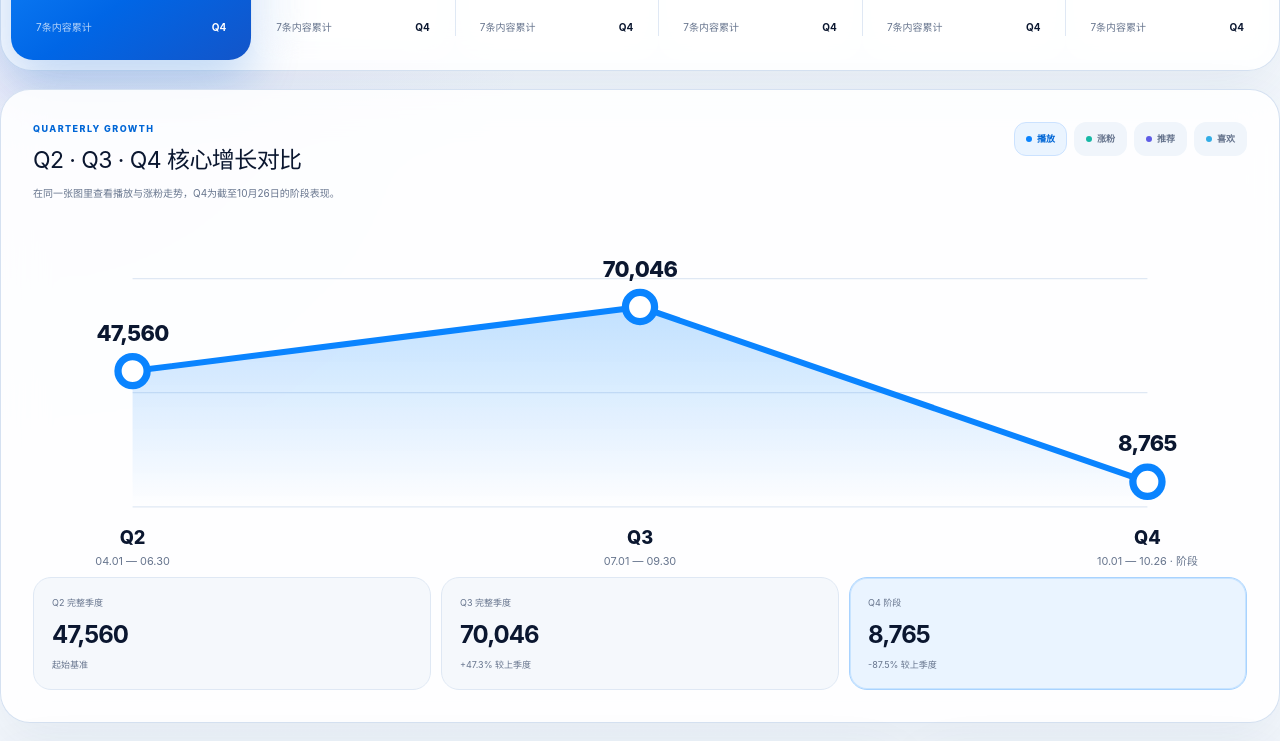
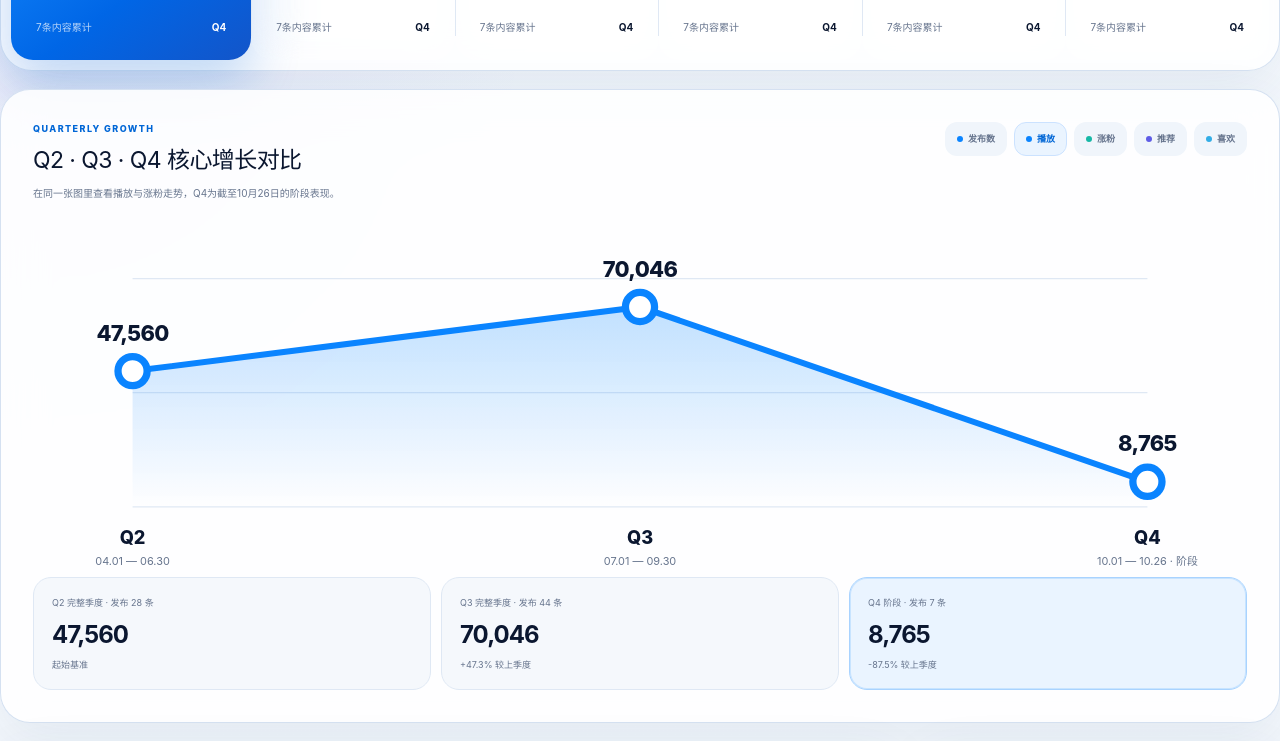
Before and after one commit to emilyuuu88/wechat-video-dashboard, a Next.js app: page / in a window 1280 px wide. Shown: the part 560-1301 px from the top of the page. Built offline with nearby package versions, Linux system fonts and the light colour scheme.

Commit message:
Add quarterly publishing volume comparison

```diff
--- a/app/page.tsx
+++ b/app/page.tsx
@@ -6,7 +6,12 @@ import { contentData } from "./content/content-data";
 
 type RangeKey = "Q2" | "Q3" | "Q4";
 type MetricKey = Exclude<keyof DailyMetric, "date">;
-type ComparisonMetric = "plays" | "follows" | "recommends" | "likes";
+type ComparisonMetric = "contents" | "plays" | "follows" | "recommends" | "likes";
+type QuarterComparisonItem = {
+  quarter: RangeKey;
+  period: string;
+  values: Record<MetricKey, number> & { contents: number };
+};
 
 const quarterRanges: Record<RangeKey, { start: string; end: string; period: string }> = {
   Q2: { start: "2026-04-01", end: "2026-06-30", period: "04.01 — 06.30" },
@@ -48,6 +53,14 @@ const metricMeta: Record<
   comments: { label: "评论", short: "评", color: "var(--red)" },
   shares: { label: "分享", short: "享", color: "var(--gold)" },
   follows: { label: "关注", short: "关", color: "var(--green)" },
+};
+
+const comparisonMeta: Record<ComparisonMetric, { label: string; color: string }> = {
+  contents: { label: "发布数", color: "#0a84ff" },
+  plays: { label: "播放", color: "var(--orange)" },
+  follows: { label: "涨粉", color: "var(--green)" },
+  recommends: { label: "推荐", color: "var(--purple)" },
+  likes: { label: "喜欢", color: "var(--blue)" },
 };
 
 const metricOrder: MetricKey[] = [
@@ -164,7 +177,7 @@ function QuarterComparisonChart({
   data,
   metric,
 }: {
-  data: Array<{ quarter: RangeKey; period: string; values: Record<MetricKey, number> }>;
+  data: QuarterComparisonItem[];
   metric: ComparisonMetric;
 }) {
   const width = 1000;
@@ -186,11 +199,11 @@ function QuarterComparisonChart({
   const area = `${line} L${points.at(-1)!.x},${top + plotH} L${points[0].x},${top + plotH} Z`;
 
   return (
-    <svg className="quarter-compare-chart" viewBox={`0 0 ${width} ${height}`} role="img" aria-label={`Q2至Q4${metricMeta[metric].label}对比折线图`}>
+    <svg className="quarter-compare-chart" viewBox={`0 0 ${width} ${height}`} role="img" aria-label={`Q2至Q4${comparisonMeta[metric].label}对比折线图`}>
       <defs>
         <linearGradient id="quarterArea" x1="0" y1="0" x2="0" y2="1">
-          <stop offset="0%" stopColor={metricMeta[metric].color} stopOpacity="0.25" />
-          <stop offset="100%" stopColor={metricMeta[metric].color} stopOpacity="0" />
+          <stop offset="0%" stopColor={comparisonMeta[metric].color} stopOpacity="0.25" />
+          <stop offset="100%" stopColor={comparisonMeta[metric].color} stopOpacity="0" />
         </linearGradient>
       </defs>
       {[0, 0.5, 1].map((ratio) => {
@@ -198,10 +211,10 @@ function QuarterComparisonChart({
         return <line key={ratio} className="grid-line" x1={left} x2={left + plotW} y1={y} y2={y} />;
       })}
       <path d={area} fill="url(#quarterArea)" />
-      <path d={line} fill="none" stroke={metricMeta[metric].color} strokeWidth="5" strokeLinecap="round" strokeLinejoin="round" />
+      <path d={line} fill="none" stroke={comparisonMeta[metric].color} strokeWidth="5" strokeLinecap="round" strokeLinejoin="round" />
       {points.map((point, index) => (
         <g key={point.quarter} className="quarter-point">
-          <circle cx={point.x} cy={point.y} r="12" fill="white" stroke={metricMeta[metric].color} strokeWidth="6" />
+          <circle cx={point.x} cy={point.y} r="12" fill="white" stroke={comparisonMeta[metric].color} strokeWidth="6" />
           <text className="quarter-point-value" x={point.x} y={point.y - 25} textAnchor="middle">{number.format(point.value)}</text>
           <text className="quarter-point-label" x={point.x} y={height - 27} textAnchor="middle">{point.quarter}</text>
           <text className="quarter-point-period" x={point.x} y={height - 10} textAnchor="middle">{point.period}{index === 2 ? " · 阶段" : ""}</text>
@@ -277,7 +290,10 @@ export default function Home() {
     () => (["Q2", "Q3", "Q4"] as RangeKey[]).map((quarter) => {
       const quarterRange = quarterRanges[quarter];
       const items = publishedDailyData.filter((item) => item.date >= quarterRange.start && item.date <= quarterRange.end);
-      const values = Object.fromEntries(metricOrder.map((key) => [key, sum(items, key) + (quarterAdjustments[quarter][key] ?? 0)])) as Record<MetricKey, number>;
+      const values = {
+        ...Object.fromEntries(metricOrder.map((key) => [key, sum(items, key) + (quarterAdjustments[quarter][key] ?? 0)])) as Record<MetricKey, number>,
+        contents: contentData.filter((item) => item.date >= quarterRange.start && item.date <= quarterRange.end).length,
+      };
       return { quarter, period: quarterRange.period, values };
     }),
     [publishedDailyData],
@@ -362,10 +378,10 @@ export default function Home() {
             <p className="quarter-compare-copy">在同一张图里查看播放与涨粉走势，Q4为截至10月26日的阶段表现。</p>
           </div>
           <div className="metric-switch" aria-label="季度对比指标">
-            {(["plays", "follows", "recommends", "likes"] as ComparisonMetric[]).map((key) => (
+            {(["contents", "plays", "follows", "recommends", "likes"] as ComparisonMetric[]).map((key) => (
               <button key={key} type="button" className={comparisonMetric === key ? "active" : ""} aria-pressed={comparisonMetric === key} onClick={() => setComparisonMetric(key)}>
-                <i style={{ background: metricMeta[key].color }} />
-                {key === "follows" ? "涨粉" : metricMeta[key].label}
+                <i style={{ background: comparisonMeta[key].color }} />
+                {comparisonMeta[key].label}
               </button>
             ))}
           </div>
@@ -377,7 +393,7 @@ export default function Home() {
             const change = previous ? ((item.values[comparisonMetric] - previous) / previous) * 100 : null;
             return (
               <button type="button" key={item.quarter} className={range === item.quarter ? "active" : ""} onClick={() => setRange(item.quarter)}>
-                <span>{item.quarter}{item.quarter === "Q4" ? " 阶段" : " 完整季度"}</span>
+                <span>{item.quarter}{item.quarter === "Q4" ? " 阶段" : " 完整季度"} · 发布 {item.values.contents} 条</span>
                 <strong>{number.format(item.values[comparisonMetric])}</strong>
                 <small>{change === null ? "起始基准" : `${change >= 0 ? "+" : ""}${change.toFixed(1)}% 较上季度`}</small>
               </button>
```
